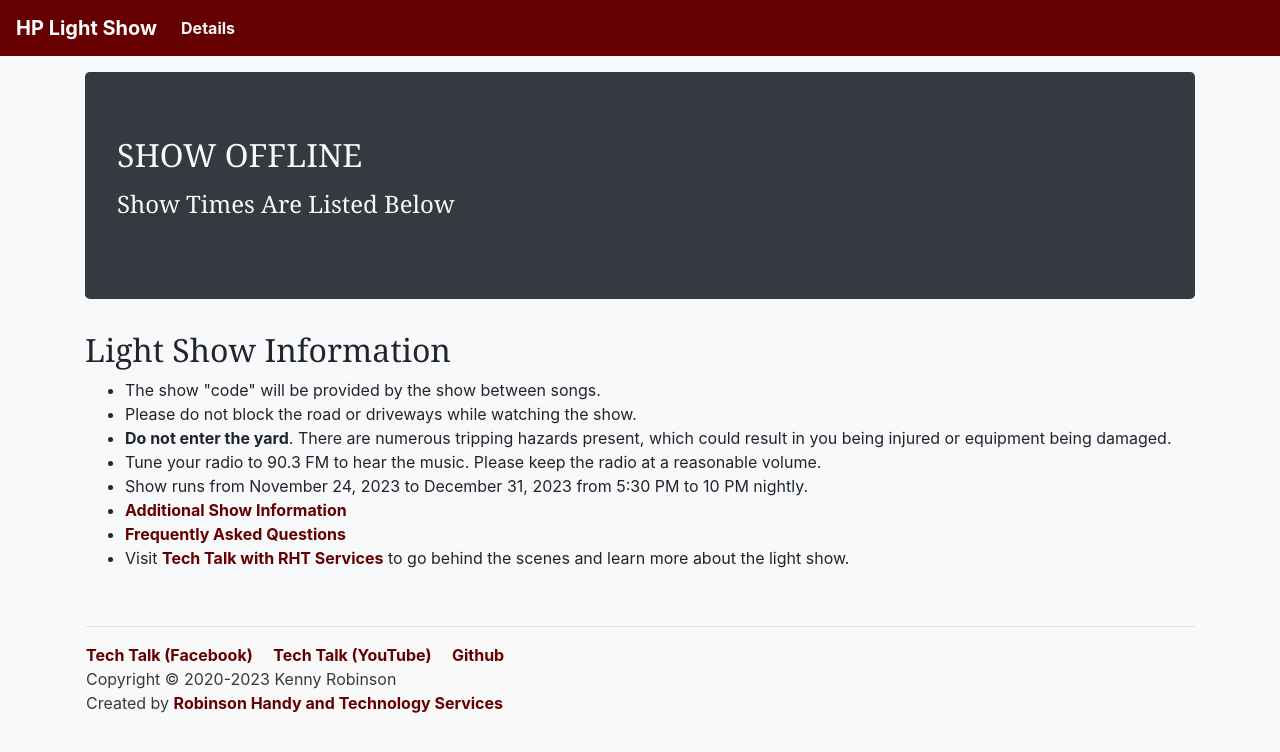
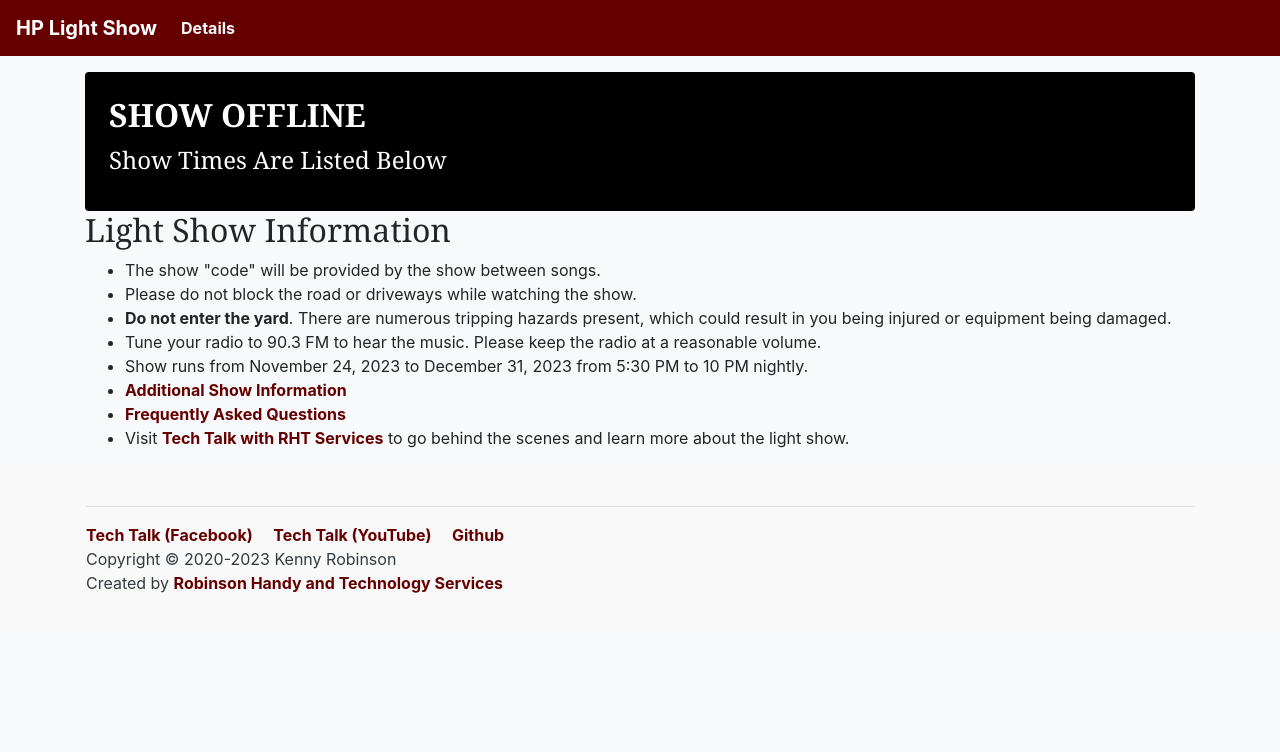
Before and after one commit to almostengr/light-show-extender, an MkDocs documentation site: the page built from website/docs/index.md, in a window 1280 px wide. Shown: the top 752 px of the page. Built offline with MkDocs 1.6.1, drawn with Linux system fonts in a browser that asks for light colours; nearby versions of some CDN libraries; library files that are not in the unit come from our copies.

Commit message:
Updated website to display color; station info

```diff
--- a/website/mkdocs.yml
+++ b/website/mkdocs.yml
@@ -21,6 +21,7 @@ theme:
   static_templates:
     - api.php
     - jukeboxapi.php
+  stationFrequency: "90.3 FM"
 
 plugins:
   - minify:
--- a/website/theme/_jukebox.html
+++ b/website/theme/_jukebox.html
@@ -1,4 +1,4 @@
-<form id="jukeboxForm" class="d-none" onsubmit="event.preventDefault(); submitJukeboxRequest();">
+<form id="jukeboxForm" class="d-none mt-2" onsubmit="event.preventDefault(); submitJukeboxRequest();">
     <h2 class="pt-3">Request A Song</h2>
     <p>
         You say it; we will play it. Select the song that you would like to see and hear and we will play your requests
--- a/website/theme/js/scripts.js
+++ b/website/theme/js/scripts.js
@@ -12,6 +12,7 @@ const songTitleElement = document.getElementById("songTitle");
 const windChillElement = document.getElementById("windChill");
 const lastUpdatedElement = document.getElementById("lastUpdated");
 const errorsElement = document.getElementById("errors");
+const onAirElement = document.getElementById("onAir");
 
 function requestHeaders() {
     return { "Content-Type": "application/json" };
@@ -70,10 +71,11 @@ async function getDisplayData() {
         let result = await response.json();
 
         if (result.title === "") {
-            songTitleElement.innerText = "RADIO OFF";
+            songTitleElement.innerText = "SHOW OFFLINE";
             artistElement.innerText = "Show times are listed below";
             jukeboxFormElement.classList.add(D_NONE);
             showMetaDataElement.classList.add(D_NONE);
+            onAirElement.classList.add(D_NONE);
         }
         else {
             songTitleElement.innerText = result.title;
@@ -84,6 +86,7 @@ async function getDisplayData() {
             lastUpdatedElement.innerText = result.createdtime + " ET";
             jukeboxFormElement.classList.remove(D_NONE);
             showMetaDataElement.classList.remove(D_NONE);
+            onAirElement.classList.remove(D_NONE);
         }
 
         errorsElement.innerText = "";
--- a/website/theme/main.html
+++ b/website/theme/main.html
@@ -69,27 +69,31 @@
 
     {% if page and page.is_homepage %}
     <div class="container">
-      <div class="jumbotron bg-dark text-light">
+      <div class="text-white rounded p-4" style="background-color: black;">
+        <div class="row mb-2 px-3 d-none" id="onAir">
+          <div class="text-light p-1 mr-3 text-center rounded bg-info col-3">{{ config.theme.stationFrequency }}</div>
+          <div class="text-light p-1 mr-3 text-center rounded bg-danger col-2">LIVE</div>
+        </div>
         <div class="row">
           <div class="col-12">
-            <h2 class="pb-2 text-uppercase" id="songTitle">SHOW OFFLINE</h2>
-            <h4 class="pb-2 text-capitalize text-truncate" id="songArtist">Show times are listed below</h4>
+            <h2 class="pb-1 text-uppercase font-weight-bold" id="songTitle">SHOW OFFLINE</h2>
+            <h4 class="pb-1 text-truncate text-capitalize" id="songArtist">Show times are listed below</h4>
           </div>
           <div id="showMetaData" class="col-12 mt-2 d-none">
             <div class="row">
-              <div class="col-md-6 h6 text-info">
+              <div class="col-md-6 h6 text-secondary">
                 <strong>Outdoor:</strong>
                 <span id="nwsTemp">Loading</span>
               </div>
-              <div class="col-md-6 h6 text-info">
+              <div class="col-md-6 h6 text-secondary">
                 <strong>Wind Chill:</strong>
                 <span id="windChill">None</span>
               </div>
-              <div class="col-md-6 h6 text-info">
+              <div class="col-md-6 h6 text-secondary">
                 <strong>CPU(s):</strong>
                 <span id="cpuTemp">Loading</span>
               </div>
-              <div class="col-md-6 h6 text-info">
+              <div class="col-md-6 h6 text-secondary">
                 <strong>Updated:</strong>
                 <span id="lastUpdated">Loading</span>
               </div>
@@ -128,9 +132,9 @@
       </div>
     </footer>
   </div>
+  <script type="text/javascript" src="/js/jquery.js"></script>
   <script type="text/javascript" src="/assets/dist/js/bootstrap.bundle.min.js"></script>
   <script type="text/javascript" src="/js/scripts.min.js"></script>
-  <script type="text/javascript" src="/js/jquery.js"></script>
 </body>
 
 </html>
```
Also changed, not shown: other parts of website/theme/_jukebox.html (+6 -7 lines), website/theme/js/scripts.min.js.
